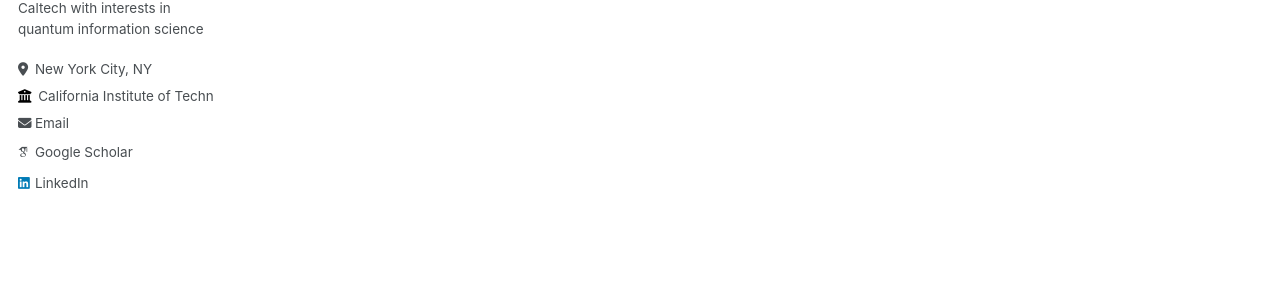
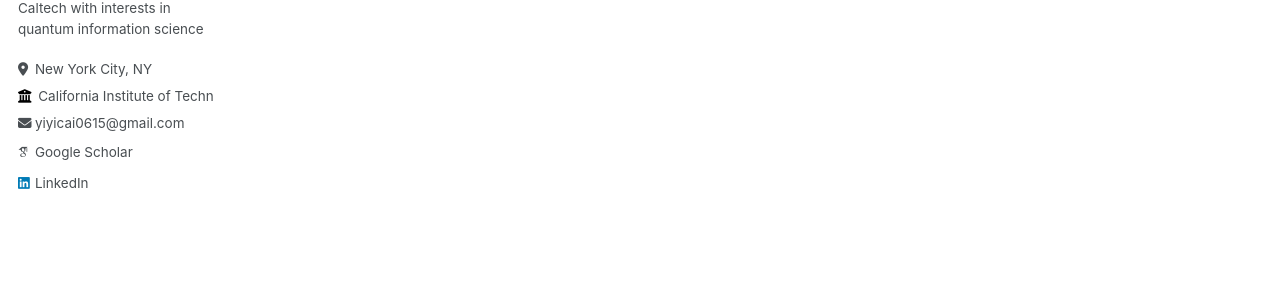
Before and after one commit to Yiyi-Cai/yiyi-cai.github.io, a Jekyll site: the page built from _pages/about.md, in a window 1280 px wide. Shown: the part 334-641 px from the top of the page. Built offline with Jekyll 4.4.1, drawn with Linux system fonts in a browser that asks for light colours; some web fonts are replaced.

Commit message:
Update author-profile.html

```diff
--- a/_includes/author-profile.html
+++ b/_includes/author-profile.html
@@ -34,7 +34,7 @@
         <li><a href="{{ author.uri }}"><i class="fas fa-fw fa-link icon-pad-right" aria-hidden="true"></i>{{ site.data.ui-text[site.locale].website_label | default: "Website" }}</a></li>
       {% endif %}
       {% if author.email %}
-        <li class="author__email"><i class="fas fa-fw fa-envelope icon-pad-right" aria-hidden="true"></i>{{ site.data.ui-text[site.locale].email_label | default: "Email" }}</a></li>
+        <li class="author__email"><i class="fas fa-fw fa-envelope icon-pad-right" aria-hidden="true"></i>{{ author.email }}</li>
       {% endif %}
 
       <!-- Font Awesome and Academicons icons / Academic websites -->
```
